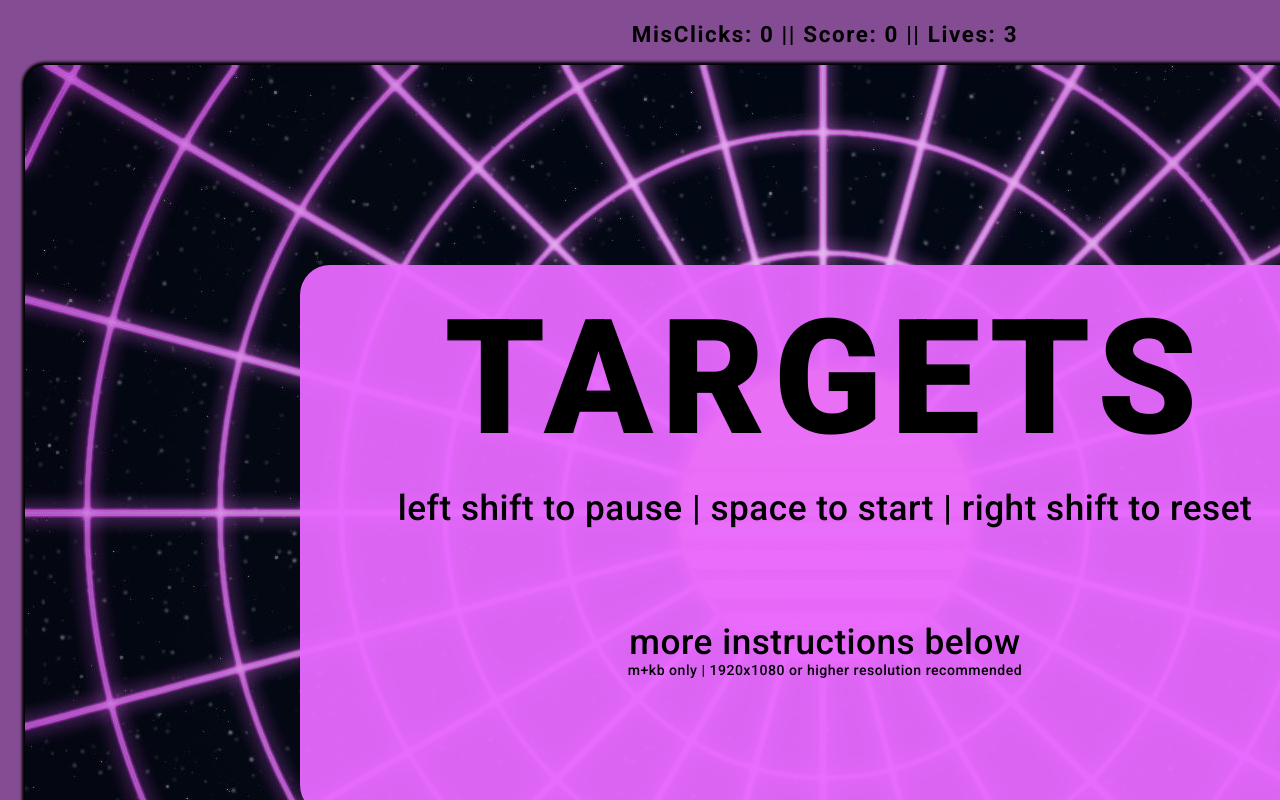
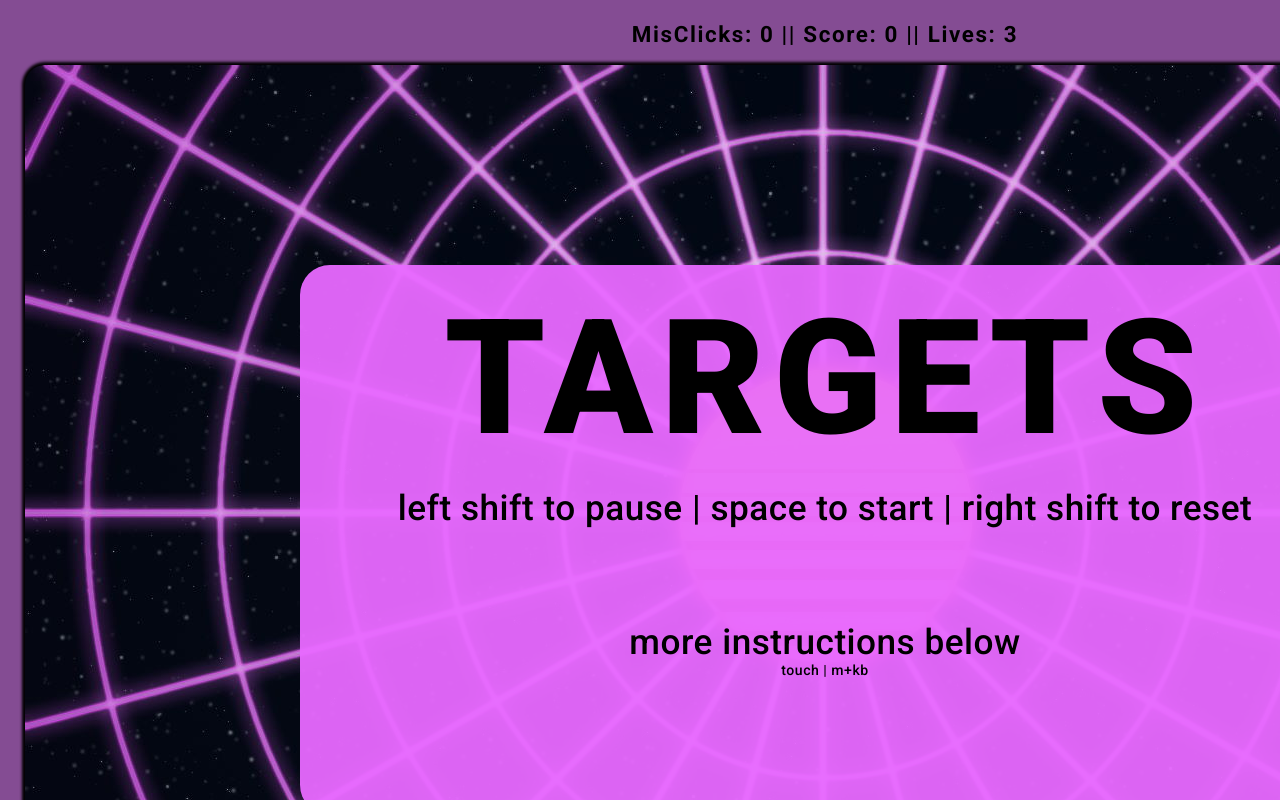
Before and after one commit to Ink230/inkjq, a Next.js app: page /Targets in a window 1280 px wide. Shown: the top 800 px of the page. Built offline with nearby package versions, Linux system fonts and the light colour scheme.

Commit message:
added touch support

```diff
--- a/src/components/targets/TargetsCircle.tsx
+++ b/src/components/targets/TargetsCircle.tsx
@@ -24,6 +24,10 @@ export const TargetsCircle: React.FC<Props> = ({
         e.stopPropagation();
         clickedCircle(circle.id);
       }}
+      onTouchEnd={(e) => {
+        e.stopPropagation();
+        clickedCircle(circle.id);
+      }}
       key={circle.id}
       style={{
         backgroundColor: backgroundColor,
--- a/src/components/targets/TargetsGame.tsx
+++ b/src/components/targets/TargetsGame.tsx
@@ -10,6 +10,7 @@ type Props = {
   score?: number;
   gameOver?: boolean;
   misClick?: () => void;
+  startGame?: () => void;
 };
 
 type tiers = {
@@ -74,6 +75,7 @@ export const TargetsGame: React.FC<Props> = ({
   gameOver = false,
   score = 0,
   misClick = () => null,
+  startGame = () => null,
 }: Props) => {
   let miniMenu = <></>;
 
@@ -128,7 +130,7 @@ export const TargetsGame: React.FC<Props> = ({
 
   if (menuActive) {
     miniMenu = (
-      <div className={css.menucontainer}>
+      <div className={css.menucontainer} onTouchEnd={startGame}>
         <div className={css.pause}>{pauseTitle}</div>
         <div className={css.littlecontainer}>
           <div className={css.little}>{pauseLitte}</div>
@@ -136,9 +138,7 @@ export const TargetsGame: React.FC<Props> = ({
           <div className={css.little}>
             more instructions below
             <br />
-            <div className={css.small}>
-              m+kb only | 1920x1080 or higher resolution recommended
-            </div>
+            <div className={css.small}>touch | m+kb</div>
           </div>
         </div>
       </div>
@@ -150,6 +150,7 @@ export const TargetsGame: React.FC<Props> = ({
       className={css.gamecontainer}
       style={{ backgroundColor: backgroundColor }}
       onMouseDown={misClick}
+      onTouchEnd={misClick}
     >
       {children}
       {miniMenu}
--- a/src/pages/Targets.tsx
+++ b/src/pages/Targets.tsx
@@ -288,6 +288,25 @@ const Targets: NextPage = () => {
       setMenuTime(Date.now());
 
       //game logic
+      menu = (
+        <TargetsMenu
+          score={score}
+          misclickScore={misclickScore}
+          lives={lives}
+          clientRenderTick={counter}
+        >
+          <TargetsGame
+            pauseTitle="TARGETS"
+            pauseLitte="left shift to pause | space to start | right shift to reset"
+            startGame={startGame}
+          >
+            {drawCircles(circles, {
+              backgroundColor: '#414141',
+              border: 'solid 1px #2c2c2c',
+            })}
+          </TargetsGame>
+        </TargetsMenu>
+      );
 
       //draw
       setOutput(menu);
@@ -309,6 +328,27 @@ const Targets: NextPage = () => {
       setEndTime(Date.now());
 
       //game logic
+      end = (
+        <TargetsMenu
+          score={score}
+          misclickScore={misclickScore}
+          lives={lives}
+          clientRenderTick={counter}
+        >
+          <TargetsGame
+            pauseTitle="GAME OVER"
+            pauseLitte="left shift to pause | space to start | right shift to reset"
+            score={score}
+            gameOver={true}
+            startGame={startGame}
+          >
+            {drawCircles(circles, {
+              backgroundColor: '#414141',
+              border: 'solid 1px #2c2c2c',
+            })}
+          </TargetsGame>
+        </TargetsMenu>
+      );
 
       //draw
       setOutput(end);
```
